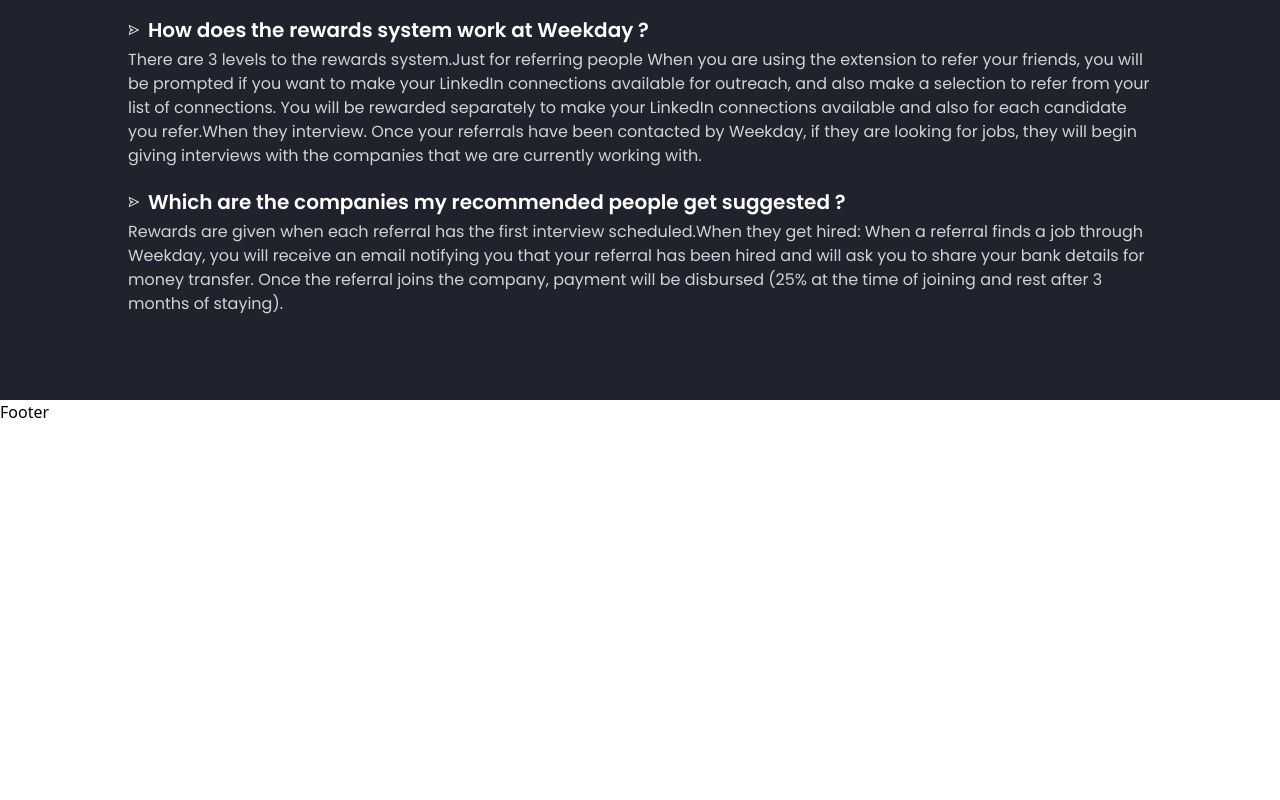
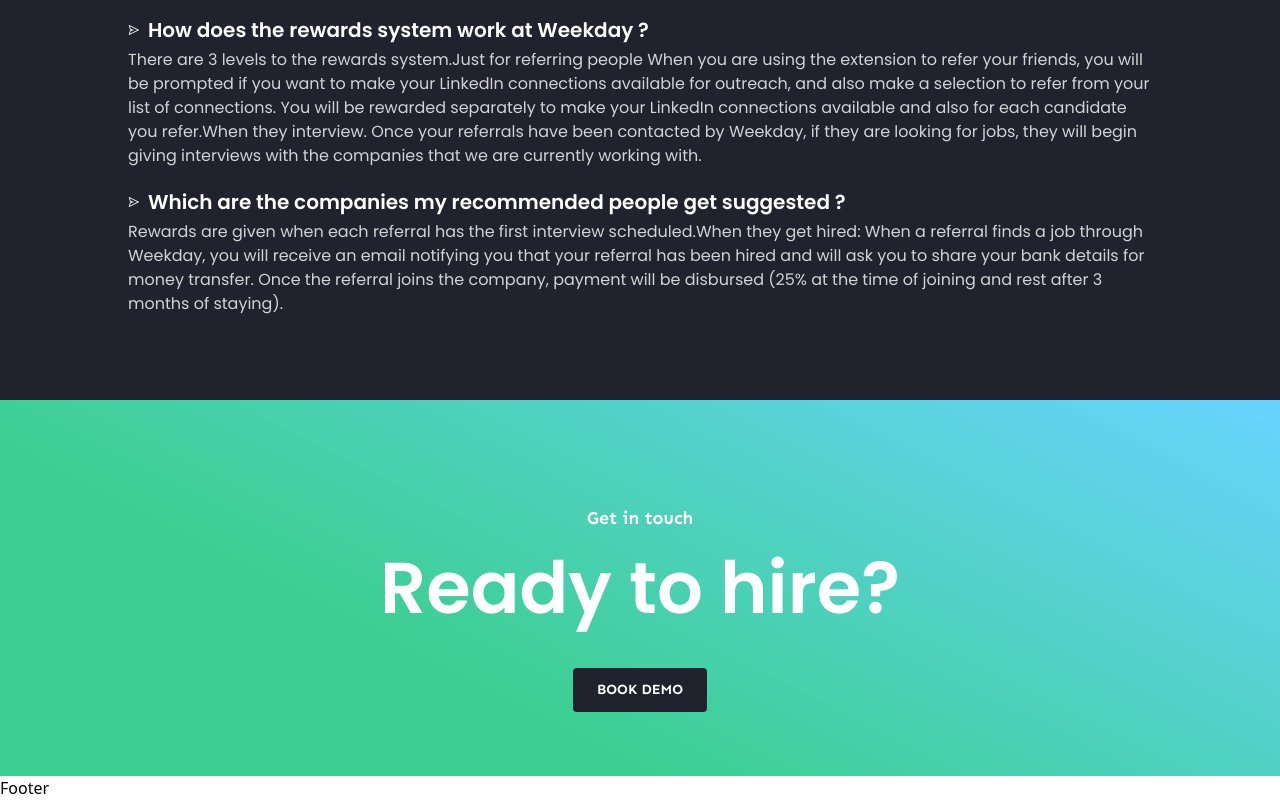
Before and after one commit to sinrosha/lead-gen-engine, a Next.js app: page / in a window 1280 px wide. Shown: the part 1847-2647 px from the top of the page. Before the commit the page ends 2271 px from the top, so only its background shows below. Built offline with nearby package versions, Linux system fonts and the light colour scheme.

Commit message:
GETINTOUCH SECTION

```diff
--- /dev/null
+++ b/components/GetInTouch/Index.jsx
@@ -0,0 +1,19 @@
+import React from 'react'
+import styles from "./style.module.css"
+function GetInTouch() {
+  return (
+    <div>
+        <div className={`getInTouch-section relative py-12 md:py-16 bg-light-green ${styles.getInTouchSection}`}>
+            <div className="container">
+                 <div className="mr-auto ml-auto text-center">
+                     <h4 className='text-white block w-full mt-10 text-center text-lg font-bold font-sen mb-2.5'>Get in touch</h4>
+                     <h3 className='text-white text-7xl font-semibold text-center font-poppins mt-5 mb-3'>Ready to hire?</h3>
+                     <button className={`bg-black-bg inline-block py-3 px-6 font-sen text-white font-bold text-sm rounded mt-8 ${styles.btnBlk}`}>BOOK DEMO</button>
+                 </div>
+            </div>
+        </div>
+    </div>
+  )
+}
+
+export default GetInTouch
--- /dev/null
+++ b/components/GetInTouch/style.module.css
@@ -0,0 +1,8 @@
+.getInTouchSection {
+    background-image: linear-gradient(27deg, #3ccf91 32%, #68d4ff);
+}
+
+.btnBlk:hover {
+    opacity: 0.8;
+    transition: all 0.2s;
+}
--- a/pages/index.jsx
+++ b/pages/index.jsx
@@ -4,6 +4,7 @@
 import BrandSlider from "../components/BrandSlider"
 import content from "../content/home.json"
 import FAQ from "../components/FAQ"
+import GetInTouch from "../components/GetInTouch/Index"
 
 const Home = () => {
   const testimonialContent = [
@@ -104,6 +105,7 @@
       <BrandSlider brands={brands}/>
       <Testimonial testimonials={testimonialContent} />
       <FAQ FAQS={faqs}/>
+      <GetInTouch/>
     </Layout>
   )
 }
--- a/tailwind.config.js
+++ b/tailwind.config.js
@@ -8,7 +8,8 @@
             colors: {
                 'black-bg': '#20222e',
                 'light-green': '#3ccf91',
-                "light-grey": "hsla(0, 0%, 100%, .8)"
+                "light-grey": "hsla(0, 0%, 100%, .8)",
+                "light-blue": "linear-gradient(27deg,#3ccf91 32%,#68d4ff)"
             },
         },
         fontFamily: {
```
